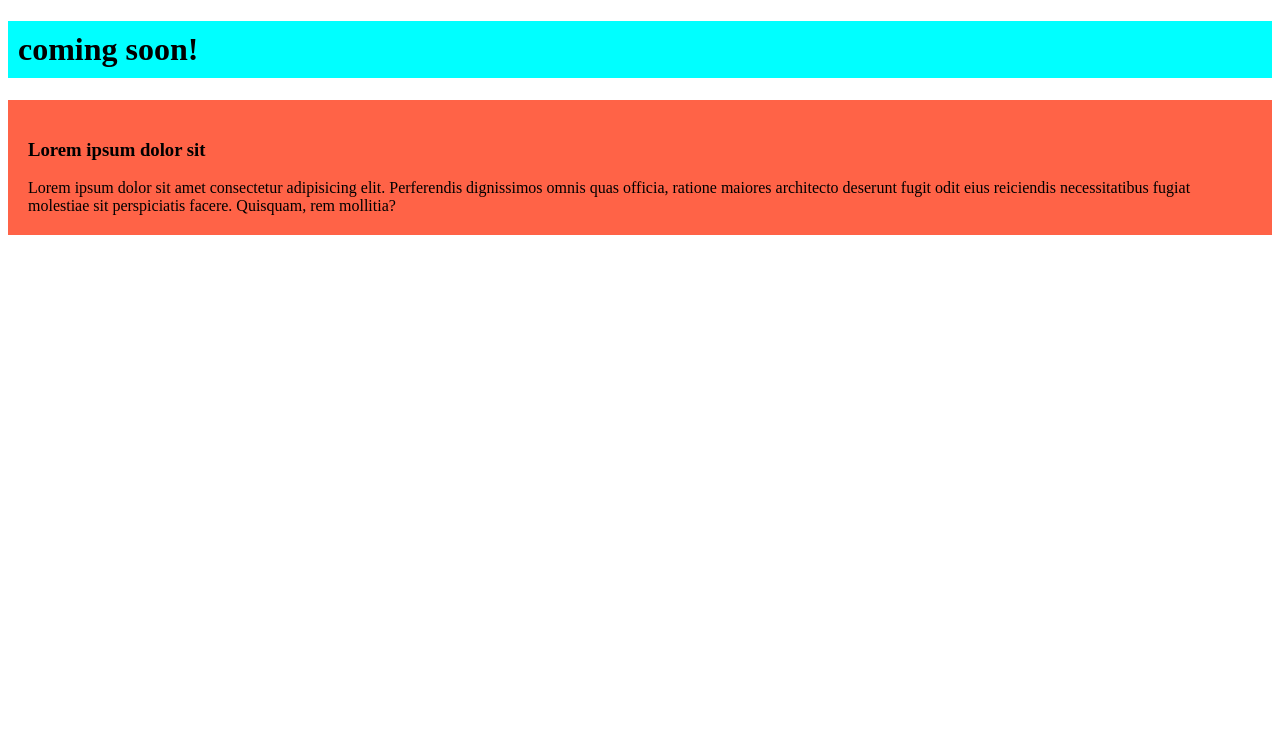
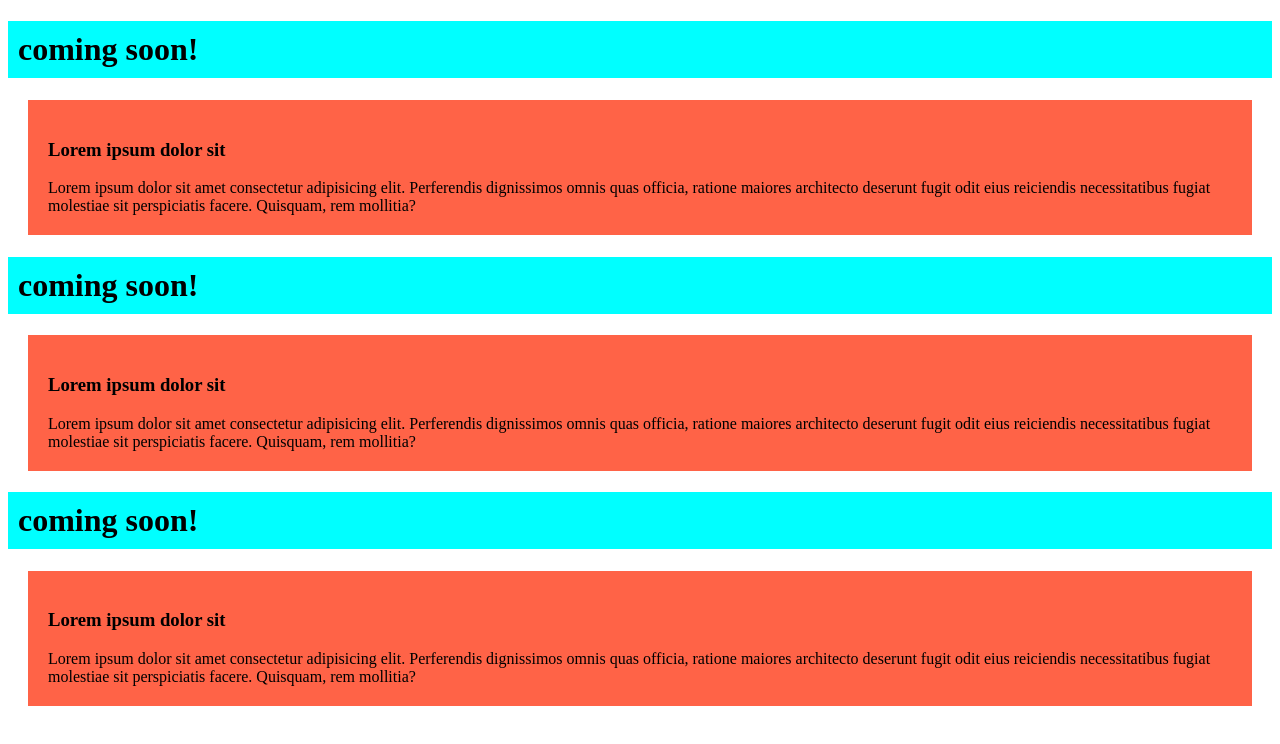
Before and after one commit to sayak53/first-github-repo, a plain HTML site: page index.html in a window 1280 px wide. Drawn offline with Linux system fonts and the light colour scheme.

Commit message:
add this changes

```diff
--- a/index.html
+++ b/index.html
@@ -12,5 +12,15 @@
         <h3>Lorem ipsum dolor sit</h3>
          Lorem ipsum dolor sit amet consectetur adipisicing elit. Perferendis dignissimos omnis quas officia, ratione maiores architecto deserunt fugit odit eius reiciendis necessitatibus fugiat molestiae sit perspiciatis facere. Quisquam, rem mollitia?
     </div>
+    <h1>coming soon!</h1>
+    <div>
+        <h3>Lorem ipsum dolor sit</h3>
+         Lorem ipsum dolor sit amet consectetur adipisicing elit. Perferendis dignissimos omnis quas officia, ratione maiores architecto deserunt fugit odit eius reiciendis necessitatibus fugiat molestiae sit perspiciatis facere. Quisquam, rem mollitia?
+    </div>
+    <h1>coming soon!</h1>
+    <div>
+        <h3>Lorem ipsum dolor sit</h3>
+         Lorem ipsum dolor sit amet consectetur adipisicing elit. Perferendis dignissimos omnis quas officia, ratione maiores architecto deserunt fugit odit eius reiciendis necessitatibus fugiat molestiae sit perspiciatis facere. Quisquam, rem mollitia?
+    </div>
 </body>
 </html>
--- a/style.css
+++ b/style.css
@@ -1,8 +1,10 @@
 div{
     background-color: tomato;
     padding: 20px;
+    margin: 20px;
 }
 h1{
     background-color: aqua;
     padding: 10px;
+
 }
```
